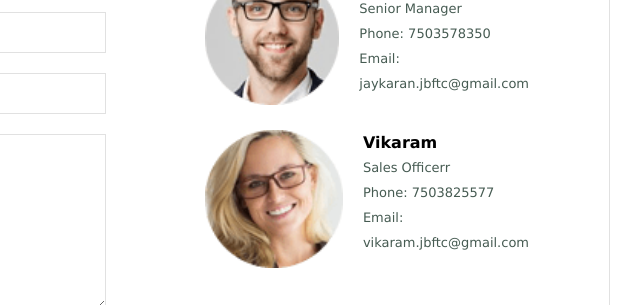
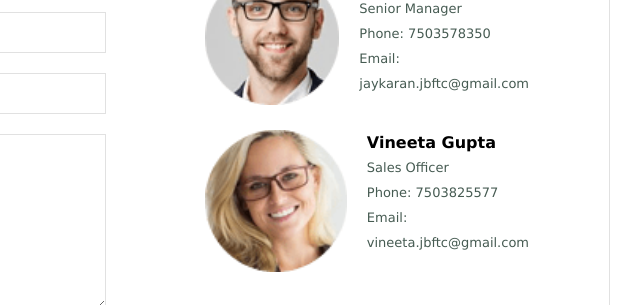
Before and after one commit to jkj900633/E-Commerce-Web-App, a plain HTML site: page contact.html in a window 1280 px wide. Shown: the part 1200-1505 px from the top of the page, 640-1280 px from the left. Drawn offline with Linux system fonts and the light colour scheme.

Commit message:
Update contact.html

```diff
--- a/contact.html
+++ b/contact.html
@@ -94,7 +94,7 @@
             </div>
             <div>
                 <img src="img/people/3.png" alt="">
-                <p><span>Vikaram </span> Sales Officerr <br> Phone: 7503825577 <br> Email: vikaram.jbftc@gmail.com</p>
+                <p><span>Vineeta Gupta </span> Sales Officer <br> Phone: 7503825577 <br> Email: vineeta.jbftc@gmail.com</p>
             </div>
         </div>
     </section>
```
